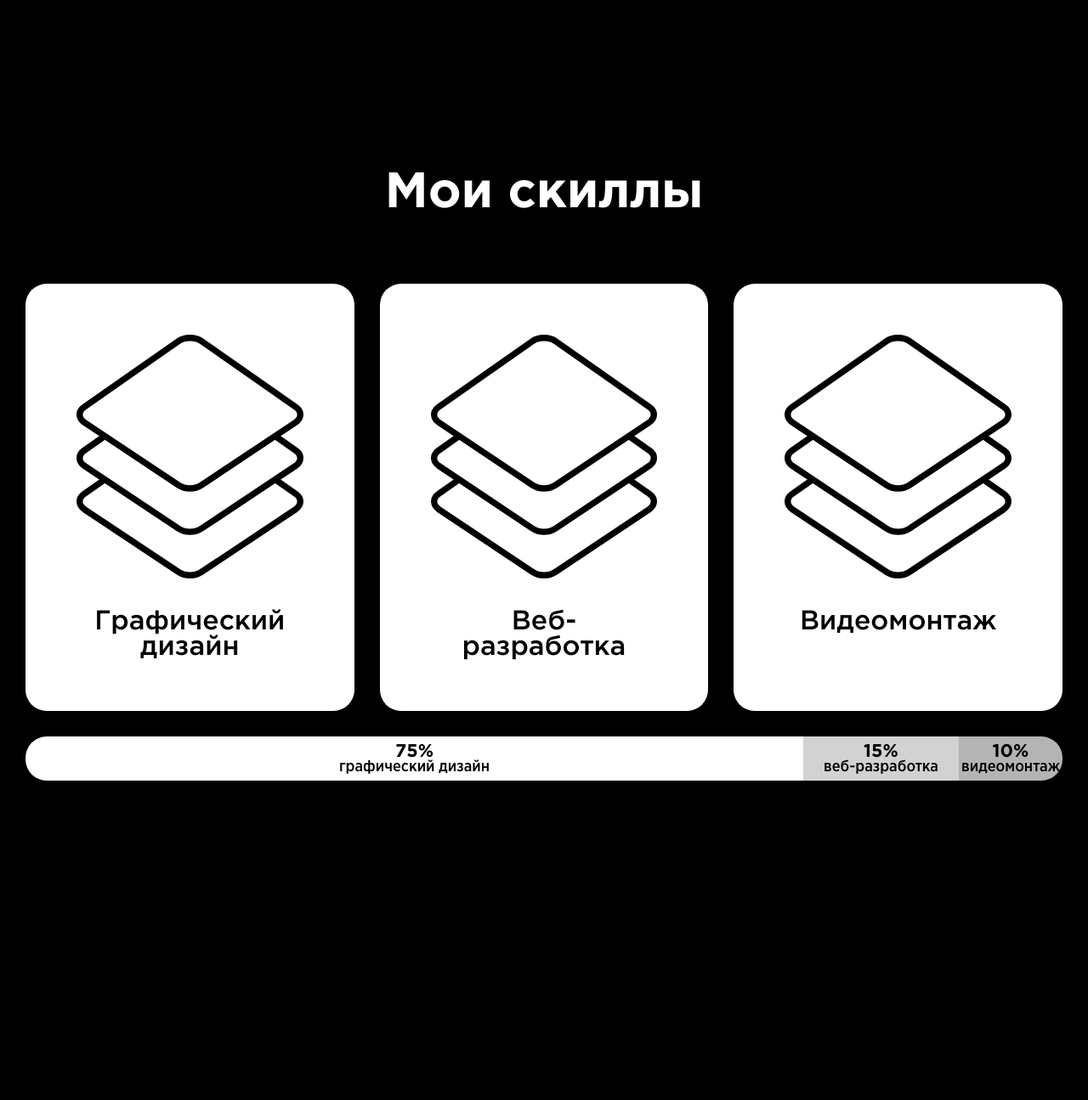
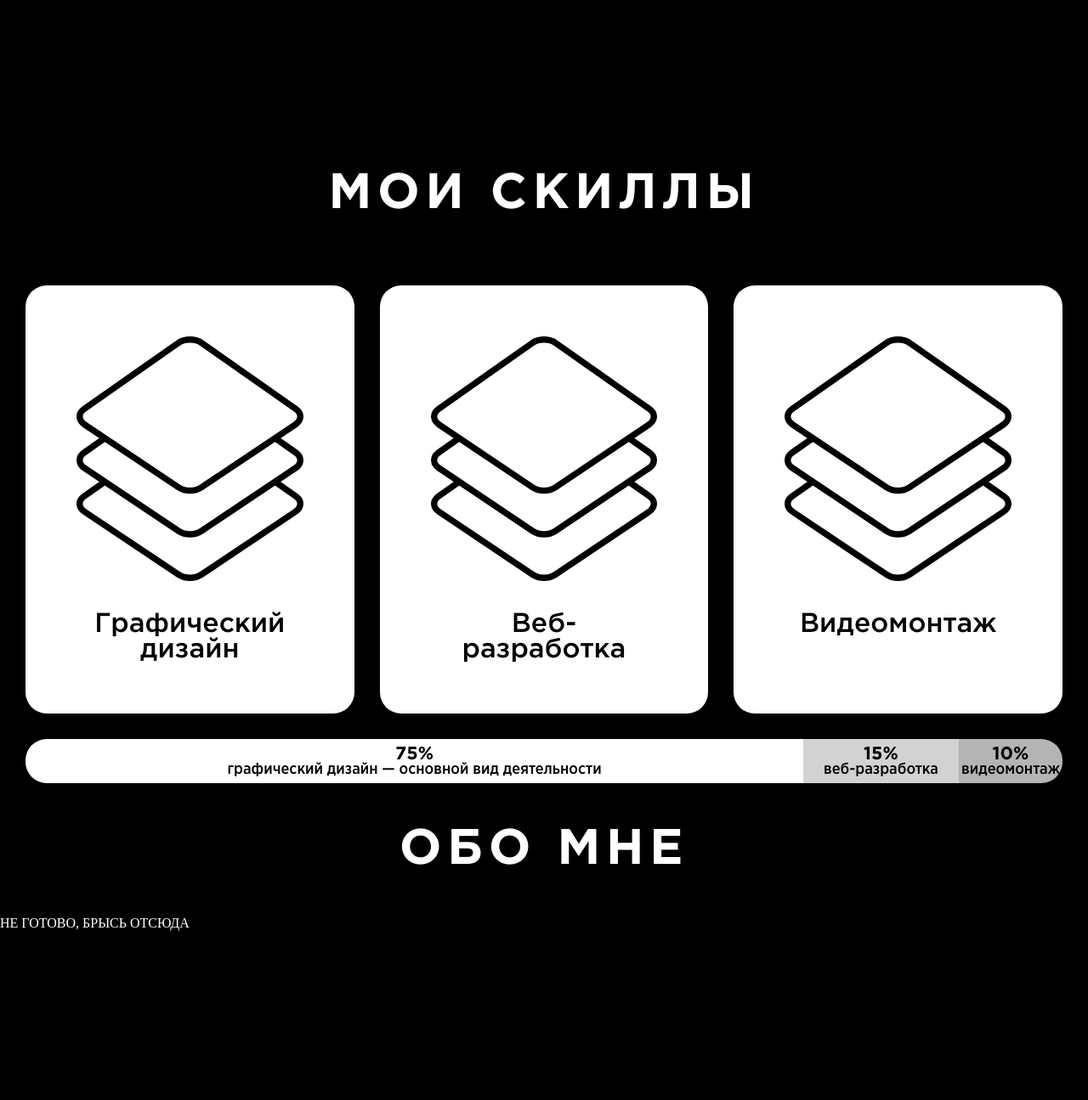
Before and after one commit to PbIBa/vertexofvortex.github.io, a PHP site: page /prototype.html in a window 1280 px wide. Shown: the part 585-1880 px from the top of the page at 85% size. After the commit the page ends 1681 px from the top, so only its background shows below. Run offline with PHP 8.4, Linux system fonts and the light colour scheme.

Commit message:
ещё апдейт

```diff
--- a/css/prototype.css
+++ b/css/prototype.css
@@ -46,6 +46,9 @@ body {
 h1 {
 	font-size: 44pt;
 	font-family: 'Gotham Bold';
+	letter-spacing: 5pt;
+	margin: 50px;
+	color: #FFFFFF;
 }
 
 #skills-columns-wrapper {
@@ -70,7 +73,6 @@ h1 {
 	width: 100%;
 	border: none;
 	border-spacing: 0px;
-	margin-bottom: 500px;
 	padding: 0 30px 0 30px;
 }
 
@@ -106,3 +108,7 @@ h1 {
 #skills-column-image {
 	margin-bottom: 30px;
 }
+
+#about {
+	color: #FFFFFF;
+}
--- a/prototype.html
+++ b/prototype.html
@@ -11,7 +11,7 @@
 		<center><img src="images/logo_white.svg" id="logo"></center>
 	</section>
 	<section id="skills">
-		<center><h1>Мои скиллы</h1></center>
+		<center><h1>МОИ СКИЛЛЫ</h1></center>
 		<table id="skills-columns-wrapper">
 			<tr>
 				<td class="skills-column" id="skills-column-design">
@@ -31,7 +31,7 @@
 		<table id="skills-bar-columns-wrapper">
 			<tr>
 				<td class="skills-bar-column" id="skills-bar-column-design">
-					<center><span id="skills-bar-column-percent">75%</span><br>графический дизайн</center>
+					<center><span id="skills-bar-column-percent">75%</span><br>графический дизайн — основной вид деятельности</center>
 				</td>
 				<td class="skills-bar-column" id="skills-bar-column-web">
 					<center><span id="skills-bar-column-percent">15%</span><br>веб-разработка</center>
@@ -42,5 +42,9 @@
 			</tr>
 		</table>
 	</section>
+	<section id="about">
+		<center><h1>ОБО МНЕ</h1></center>
+		НЕ ГОТОВО, БРЫСЬ ОТСЮДА
+	</section>
 </body>
 </html>
```
